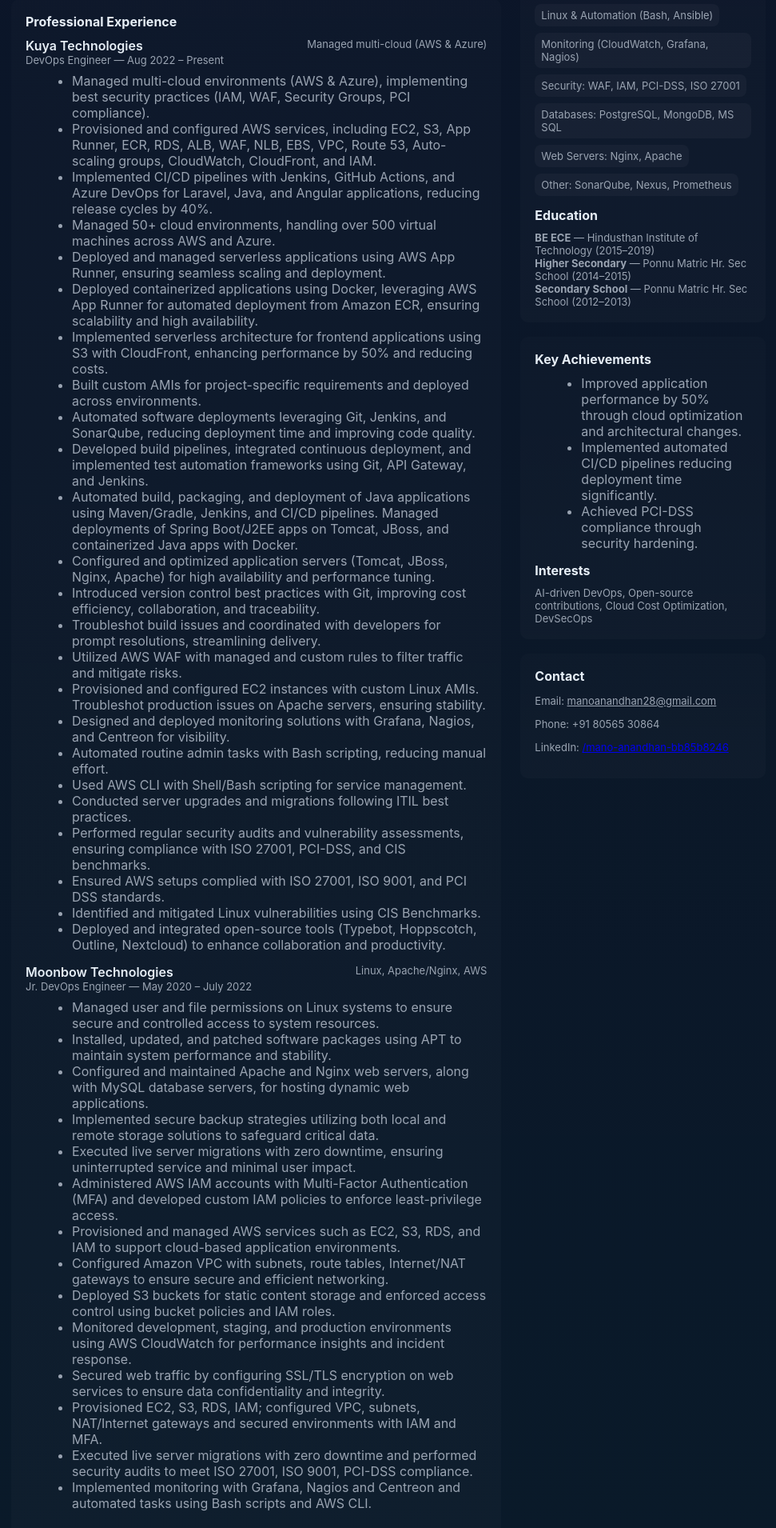
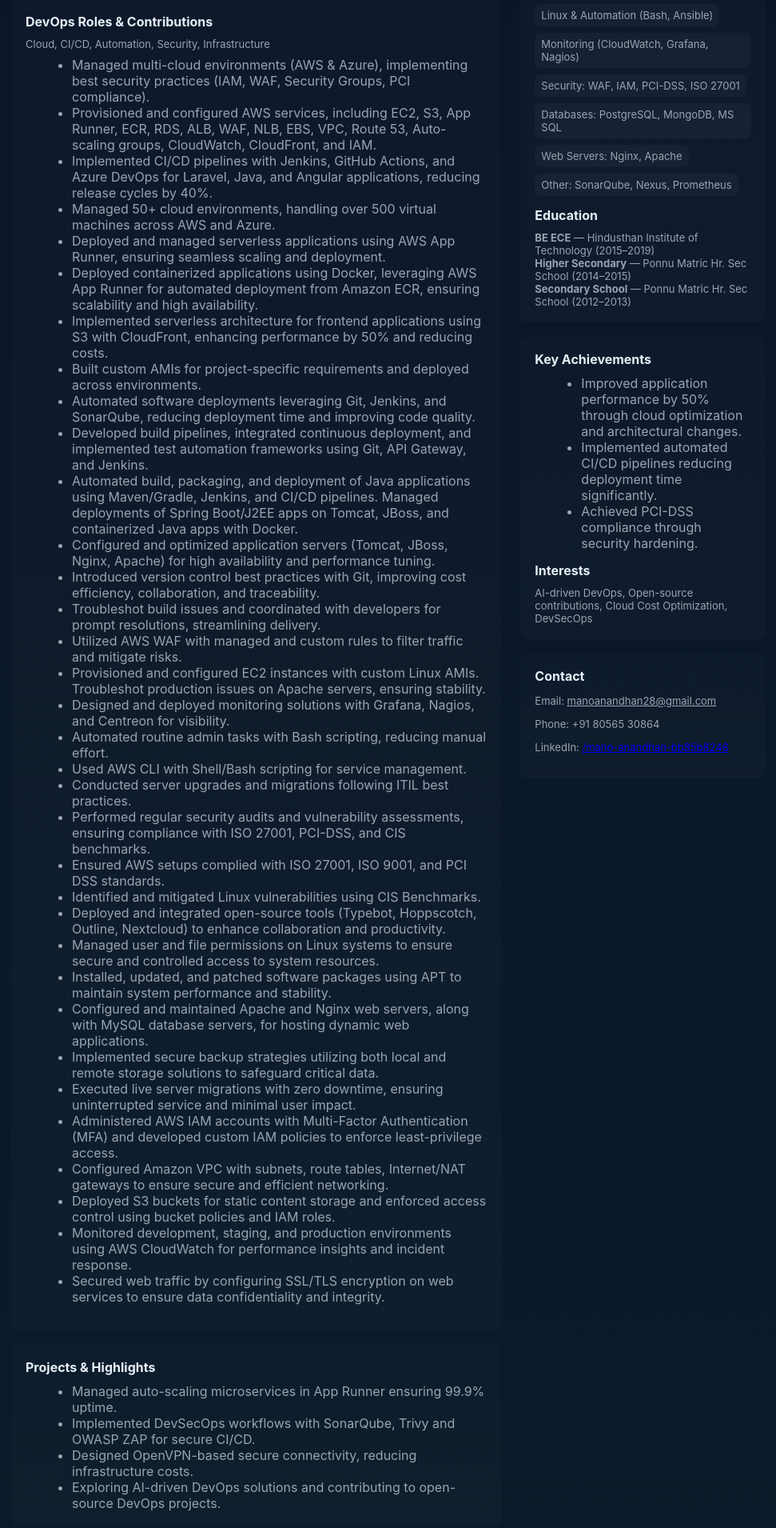
Before and after one commit to manoanandhan28/Mano, a plain HTML site: page index.html in a window 1280 px wide. Shown: the part 516-2426 px from the top of the page at 80% size, without its empty margins (154-1125 px from the left). Drawn offline with Linux system fonts and the light colour scheme.

Commit message:
Update index.html

```diff
--- a/index.html
+++ b/index.html
@@ -4,7 +4,7 @@
   <meta charset="utf-8" />
   <meta name="viewport" content="width=device-width, initial-scale=1" />
   <title>Mano Anandhan — DevOps Engineer</title>
-  <meta name="description" content="Mano Anandhan — DevOps Engineer. Cloud, CI/CD, Automation, AWS, Azure, Security." />
+  <meta name="description" content="Mano Anandhan — DevOps Engineer. Cloud, CI/CD, Automation, AWS, Kubernetes, Security." />
   <style>
     :root{--bg:#0f1724;--card:#0b1220;--muted:#9aa4b2;--accent:#06b6d4;--glass:rgba(255,255,255,0.03)}
     *{box-sizing:border-box}
@@ -71,15 +71,11 @@
         </div>
 
         <div id="experience" class="card" style="margin-top:18px">
-          <h2>Professional Experience</h2>
+          <h2>DevOps Roles & Contributions</h2>
 
           <div class="experience">
             <div class="exp-head">
-              <div>
-                <div class="company">Kuya Technologies</div>
-                <div class="muted">DevOps Engineer — Aug 2022 – Present</div>
-              </div>
-              <div class="muted">Managed multi-cloud (AWS & Azure)</div>
+              <div class="muted">Cloud, CI/CD, Automation, Security, Infrastructure</div>
             </div>
             <ul class="achievements">
               <li>Managed multi-cloud environments (AWS & Azure), implementing best security practices (IAM, WAF, Security Groups, PCI compliance).</li>
@@ -106,35 +102,18 @@
               <li>Ensured AWS setups complied with ISO 27001, ISO 9001, and PCI DSS standards.</li>
               <li>Identified and mitigated Linux vulnerabilities using CIS Benchmarks.</li>
               <li>Deployed and integrated open-source tools (Typebot, Hoppscotch, Outline, Nextcloud) to enhance collaboration and productivity.</li>
-            </ul>
-          </div>
-
-          <div class="experience">
-            <div class="exp-head">
-              <div>
-                <div class="company">Moonbow Technologies</div>
-                <div class="muted">Jr. DevOps Engineer — May 2020 – July 2022</div>
-              </div>
-              <div class="muted">Linux, Apache/Nginx, AWS</div>
-            </div>
-            <ul class="achievements">
               <li>Managed user and file permissions on Linux systems to ensure secure and controlled access to system resources.</li>
               <li>Installed, updated, and patched software packages using APT to maintain system performance and stability.</li>
               <li>Configured and maintained Apache and Nginx web servers, along with MySQL database servers, for hosting dynamic web applications.</li>
               <li>Implemented secure backup strategies utilizing both local and remote storage solutions to safeguard critical data.</li>
               <li>Executed live server migrations with zero downtime, ensuring uninterrupted service and minimal user impact.</li>
               <li>Administered AWS IAM accounts with Multi-Factor Authentication (MFA) and developed custom IAM policies to enforce least-privilege access.</li>
-              <li>Provisioned and managed AWS services such as EC2, S3, RDS, and IAM to support cloud-based application environments.</li>
               <li>Configured Amazon VPC with subnets, route tables, Internet/NAT gateways to ensure secure and efficient networking.</li>
               <li>Deployed S3 buckets for static content storage and enforced access control using bucket policies and IAM roles.</li>
               <li>Monitored development, staging, and production environments using AWS CloudWatch for performance insights and incident response.</li>
               <li>Secured web traffic by configuring SSL/TLS encryption on web services to ensure data confidentiality and integrity.</li>
-              <li>Provisioned EC2, S3, RDS, IAM; configured VPC, subnets, NAT/Internet gateways and secured environments with IAM and MFA.</li>
-              <li>Executed live server migrations with zero downtime and performed security audits to meet ISO 27001, ISO 9001, PCI-DSS compliance.</li>
-              <li>Implemented monitoring with Grafana, Nagios and Centreon and automated tasks using Bash scripts and AWS CLI.</li>
             </ul>
           </div>
-
         </div>
 
         <div id="projects" class="card" style="margin-top:18px">
```
